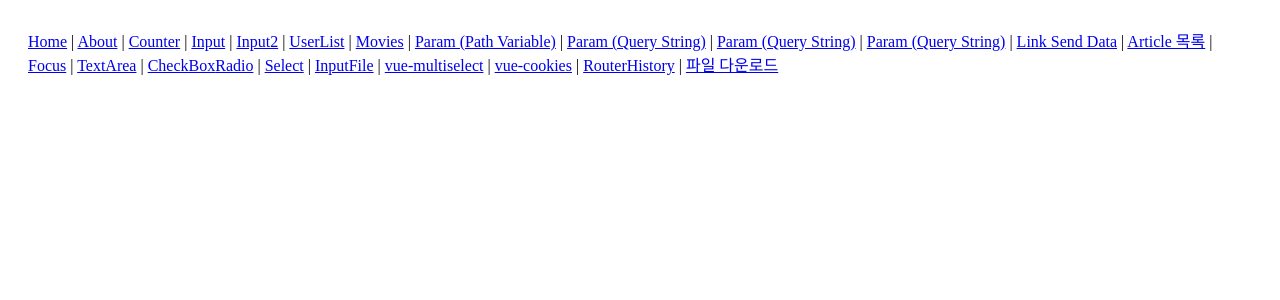
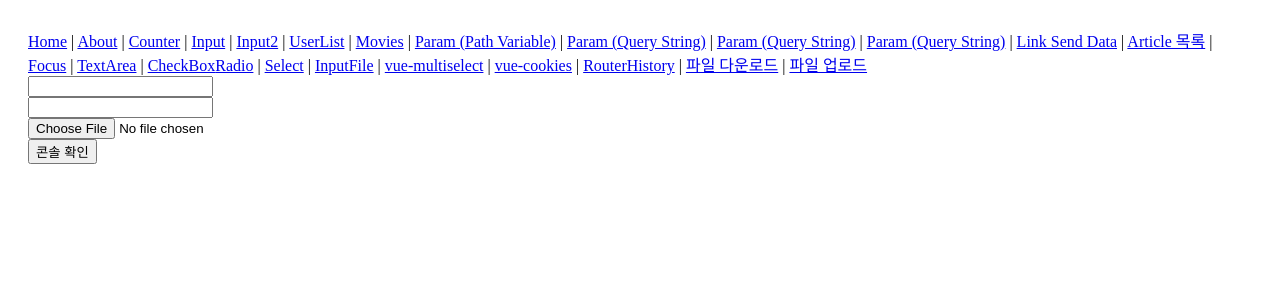
Before and after one commit to kdk1026/vue-basic, a Vue app: page /fileUpload in a window 1280 px wide. Shown: the top 300 px of the page. Built offline with nearby package versions, Linux system fonts and the light colour scheme; what vue-cookies would draw is missing.

Commit message:
파일 업로드 예제

```diff
--- a/src/App.vue
+++ b/src/App.vue
@@ -14,7 +14,7 @@
       <router-link to="/radio">Radio</router-link> | <router-link to="/select">Select</router-link> |
       <router-link to="/inputFile">InputFile</router-link> | <router-link to="/vue-multiselect">vue-multiselect</router-link> |
       <router-link to="/vue-cookies">vue-cookies</router-link> | <router-link to="/routerHistory">RouterHistory</router-link> |
-      <router-link to="/fileDownload">파일 다운로드</router-link>
+      <router-link to="/fileDownload">파일 다운로드</router-link> | <router-link to="/fileUpload">파일 업로드</router-link>
     </nav>
     <router-view :key="$route.fullPath"></router-view>
   </div>
--- /dev/null
+++ b/src/pages/FileUpload.vue
@@ -0,0 +1,49 @@
+<template>
+    <div>
+        <div>
+            <input type="text" name="countryCode" v-model="countryCode" />
+        </div>
+        <div>
+            <input type="text" name="countryName" v-model="countryName" />
+        </div>
+        <div>
+            <input type="file" name="imgFile" accept="image/*" @change="onChangeImg" />
+        </div>
+        <button @click="onClickConfirm">콘솔 확인</button>
+    </div>
+</template>
+
+<script setup>
+import { ref } from "vue";
+
+    const countryCode = defineModel('countryCode');
+    const countryName = defineModel('countryName');
+
+    const imgFile = ref;
+
+    const onChangeImg = (e) => {
+        e.preventDefault();
+
+        if ( e.target.files ) {
+            const uploadFile = e.target.files[0];
+            imgFile.value = uploadFile;
+        }
+    };
+
+    const onClickConfirm = (e) => {
+        e.preventDefault();
+
+        const formData = new FormData();
+        formData.append("countryCode", countryCode.value);
+        formData.append("countryName", countryName.value);
+        formData.append("imgFile", imgFile.value);
+
+        console.log( formData.get("countryCode") );
+        console.log( formData.get("countryName") );
+        console.log( formData.get("imgFile") );
+    };
+</script>
+
+<style scoped>
+
+</style>
--- a/src/router/index.js
+++ b/src/router/index.js
@@ -25,6 +25,7 @@ import VueCookies from "../pages/VueCookies.vue";
 import RouterHistory from "../pages/RouterHistory.vue";
 import RouterHistoryMove from "../pages/RouterHistoryMove.vue";
 import FileDownload from "../pages/FileDownload.vue";
+import FileUpload from "../pages/FileUpload.vue";
 
 const routes = [
     { path: '/', component: Home },
@@ -62,6 +63,7 @@ const routes = [
     { path: '/routerHistory', component: RouterHistory },
     { path: '/routerHistoryMove', component: RouterHistoryMove },
     { path: '/fileDownload', component: FileDownload },
+    { path: '/fileUpload', component: FileUpload },
 ];
 
 const router = createRouter({
```
